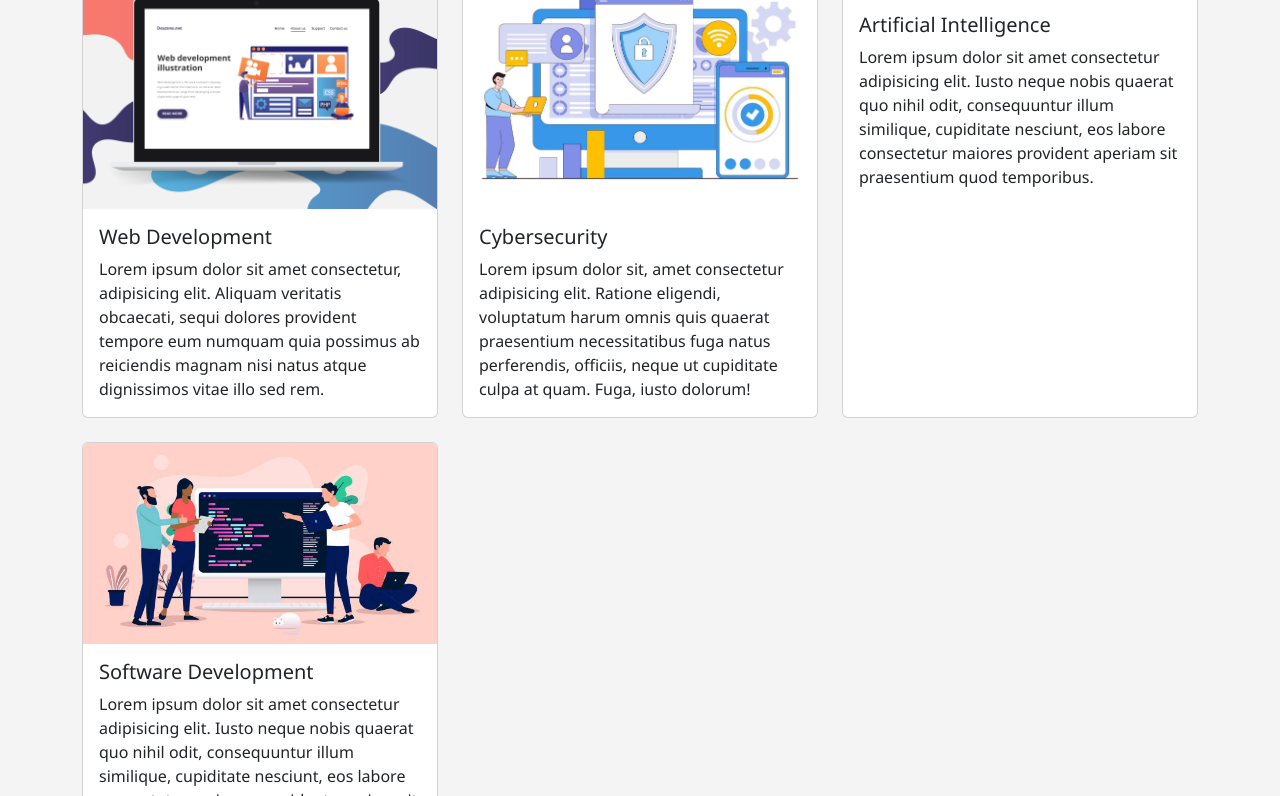
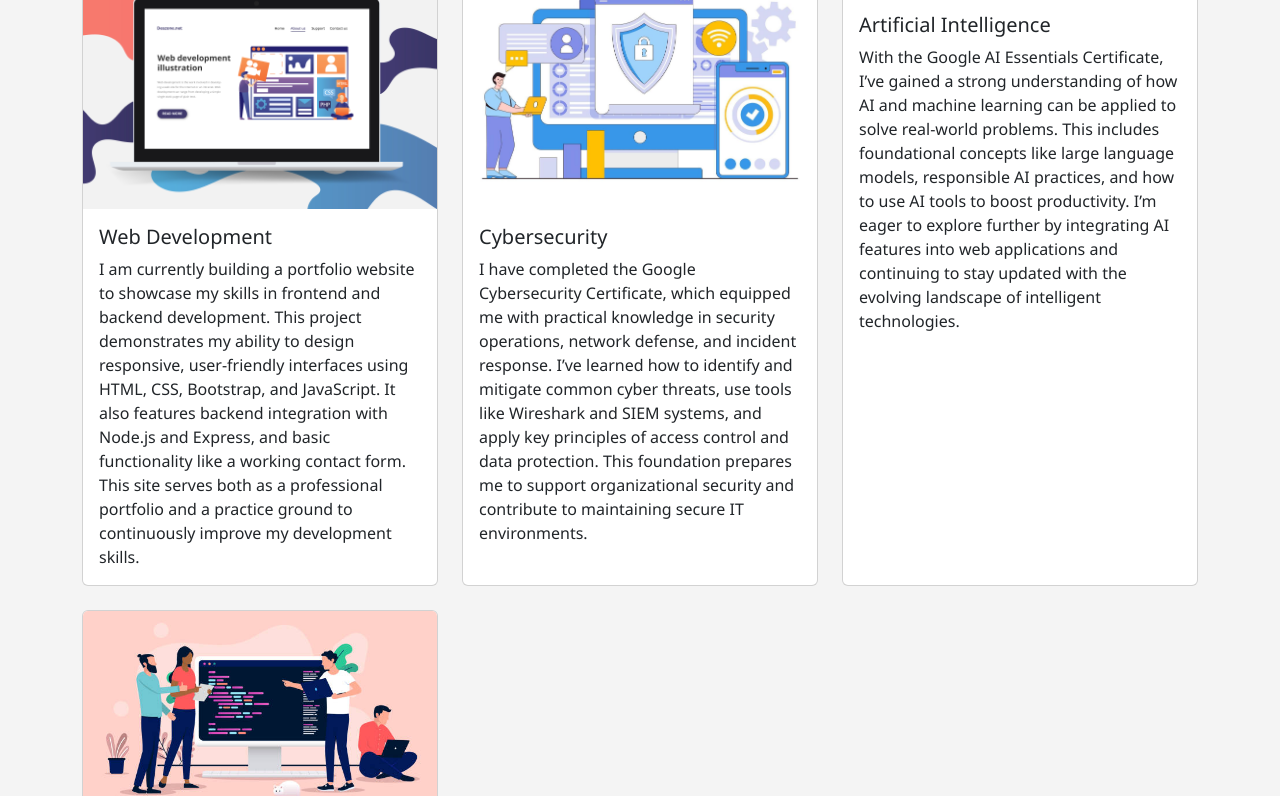
Before and after one commit to belrichard1991/PortfolioWebsite, a website: page Public/projects.html in a window 1280 px wide. Shown: the part 156-952 px from the top of the page. Drawn offline with nearby package versions, Linux system fonts and the light colour scheme.

Commit message:
Updating projects contents

```diff
--- a/Public/projects.html
+++ b/Public/projects.html
@@ -45,7 +45,12 @@
           <img src="img/pro-web.jpg" class="card-img-top" alt="Project 1">
           <div class="card-body">
             <h5 class="card-title">Web Development</h5>
-            <p class="card-text">Lorem ipsum dolor sit amet consectetur, adipisicing elit. Aliquam veritatis obcaecati, sequi dolores provident tempore eum numquam quia possimus ab reiciendis magnam nisi natus atque dignissimos vitae illo sed rem.</p>
+            <p class="card-text">
+              I am currently building a portfolio website to showcase my skills in frontend and backend development.
+              This project demonstrates my ability to design responsive, user-friendly interfaces using HTML, CSS, Bootstrap, and JavaScript.
+              It also features backend integration with Node.js and Express, and basic functionality like a working contact form.
+              This site serves both as a professional portfolio and a practice ground to continuously improve my development skills.
+            </p>
           </div>
         </div>
       </div>
@@ -54,7 +59,11 @@
           <img src="img/pro-cyber.jpg" class="card-img-top" alt="Project 2">
           <div class="card-body">
             <h5 class="card-title">Cybersecurity</h5>
-            <p class="card-text">Lorem ipsum dolor sit, amet consectetur adipisicing elit. Ratione eligendi, voluptatum harum omnis quis quaerat praesentium necessitatibus fuga natus perferendis, officiis, neque ut cupiditate culpa at quam. Fuga, iusto dolorum!</p>
+            <p class="card-text">
+              I have completed the Google Cybersecurity Certificate, which equipped me with practical knowledge in security operations, network defense, and incident response.
+              I’ve learned how to identify and mitigate common cyber threats, use tools like Wireshark and SIEM systems, and apply key principles of access control and data protection.
+              This foundation prepares me to support organizational security and contribute to maintaining secure IT environments.
+            </p>
           </div>
         </div>
       </div>
@@ -63,7 +72,11 @@
           <img src="img/pro-ai.jpg" class="card-img-top" alt="Project 3">
           <div class="card-body">
             <h5 class="card-title">Artificial Intelligence</h5>
-            <p class="card-text">Lorem ipsum dolor sit amet consectetur adipisicing elit. Iusto neque nobis quaerat quo nihil odit, consequuntur illum similique, cupiditate nesciunt, eos labore consectetur maiores provident aperiam sit praesentium quod temporibus.</p>
+            <p class="card-text">
+              With the Google AI Essentials Certificate, I’ve gained a strong understanding of how AI and machine learning can be applied to solve real-world problems.
+              This includes foundational concepts like large language models, responsible AI practices, and how to use AI tools to boost productivity.
+              I’m eager to explore further by integrating AI features into web applications and continuing to stay updated with the evolving landscape of intelligent technologies.
+            </p>
           </div>
         </div>
       </div>
@@ -72,7 +85,11 @@
           <img src="img/pro-soft.jpg" class="card-img-top" alt="Project 3">
           <div class="card-body">
             <h5 class="card-title">Software Development</h5>
-            <p class="card-text">Lorem ipsum dolor sit amet consectetur adipisicing elit. Iusto neque nobis quaerat quo nihil odit, consequuntur illum similique, cupiditate nesciunt, eos labore consectetur maiores provident aperiam sit praesentium quod temporibus.</p>
+            <p class="card-text">
+              My passion for building functional and user-friendly applications is rooted in my background in computer science and hands-on experience with projects using Node.js, Express, and modern web technologies.
+              I focus on writing clean, maintainable code and continuously improving through practice and learning.
+              I strive to create software that solves problems and enhances user experiences.
+            </p>
           </div>
         </div>
       </div>
```
